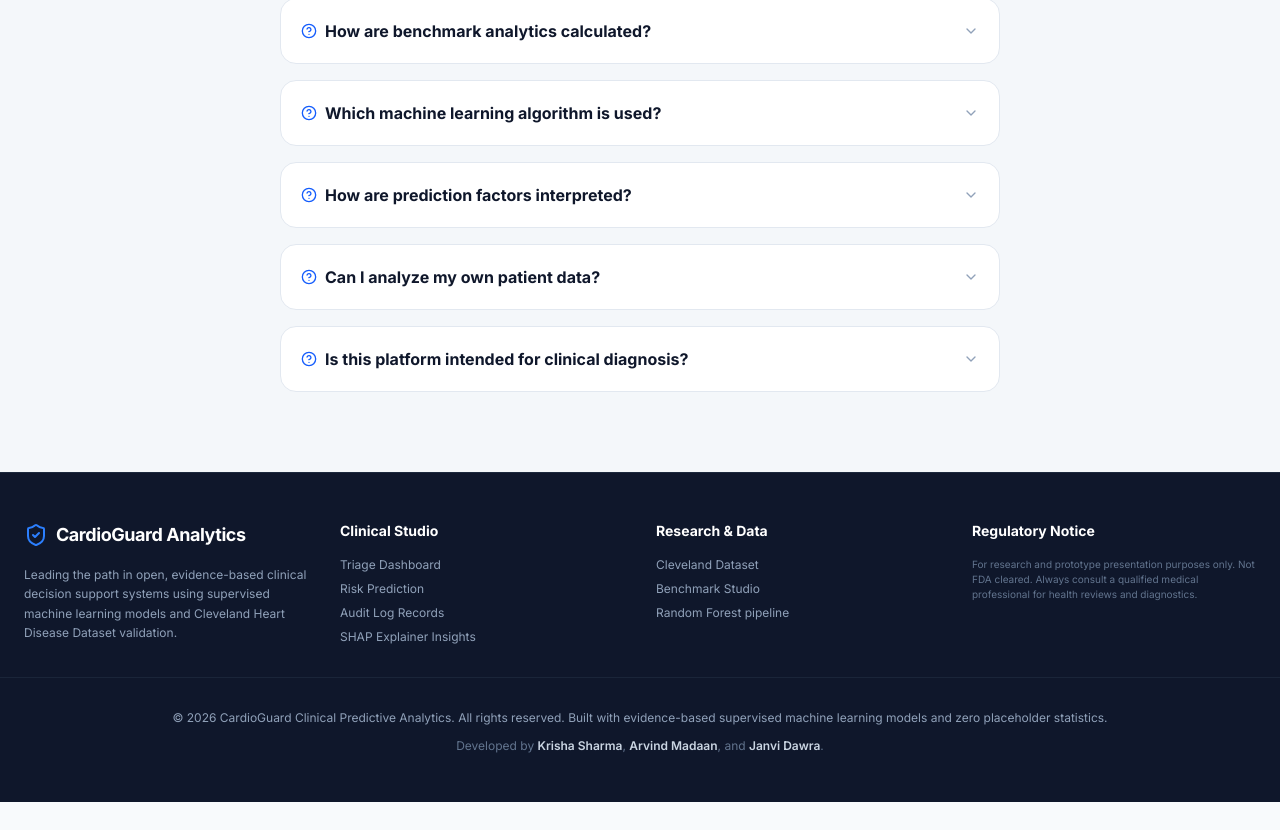
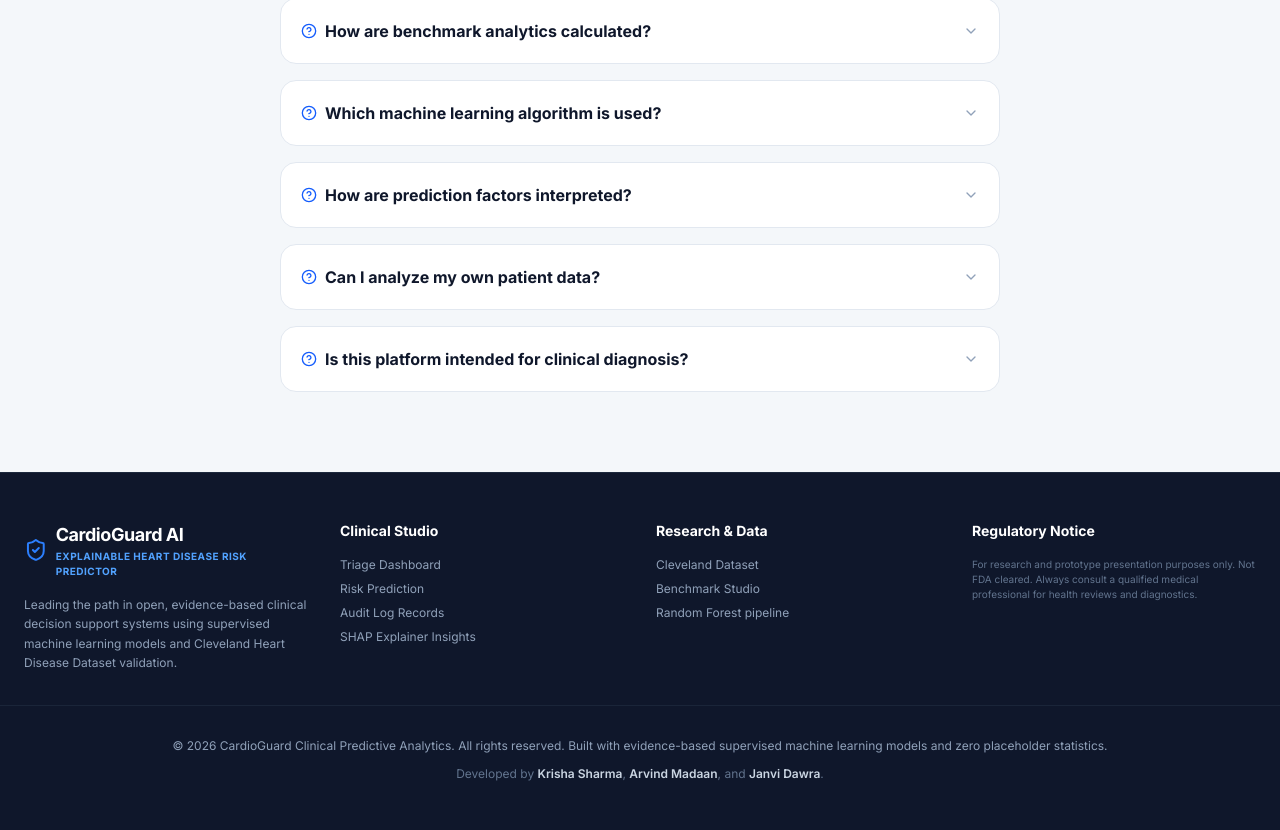
Before and after one commit to arvind040606/cardioguard-backend, a React (Vite) app in the folder frontend/: page / in a window 1280 px wide. Shown: the part 2566-3396 px from the top of the page. Before the commit the page ends 3368 px from the top, so only its background shows below. Built offline with nearby package versions, Linux system fonts and the light colour scheme; no server answers.

Commit message:
style: replace app branding everywhere with CardioGuard AI - Explainable Heart Disease Risk Predictor

```diff
--- a/frontend/index.html
+++ b/frontend/index.html
@@ -4,9 +4,9 @@
     <meta charset="UTF-8" />
     <link rel="icon" type="image/svg+xml" href="/favicon.svg" />
     <meta name="viewport" content="width=device-width, initial-scale=1.0" />
-    <meta name="description" content="CardioGuard Clinical Predictive Analytics Platform. Data-Driven cardiovascular risk estimation powered by supervised machine learning models validated on the Cleveland Heart Disease Dataset." />
+    <meta name="description" content="CardioGuard AI — Explainable Heart Disease Risk Predictor. Data-Driven cardiovascular risk estimation powered by supervised machine learning models validated on the Cleveland Heart Disease Dataset." />
     <meta name="keywords" content="Machine Learning, Predictive Analytics, Statistical Modeling, Clinical Decision Support, SHAP Explainability, Cardiovascular Risk Estimation" />
-    <title>CardioGuard — Clinical Predictive Analytics & Machine Learning Platform</title>
+    <title>CardioGuard AI — Explainable Heart Disease Risk Predictor</title>
   </head>
   <body>
     <div id="root"></div>
--- a/frontend/src/components/ReportTemplate.tsx
+++ b/frontend/src/components/ReportTemplate.tsx
@@ -52,8 +52,8 @@ export function ReportTemplate({ records, user }: ReportTemplateProps) {
                   <Logo className="h-12 w-12" />
                 </div>
                 <div>
-                  <h1 className="text-3xl font-black tracking-tight text-slate-900 m-0 leading-none">CardioGuard Analytics</h1>
-                  <p className="text-[11px] font-bold uppercase tracking-[0.2em] text-blue-600 mt-2">Data-Driven Cardiovascular Risk Estimation</p>
+                  <h1 className="text-3xl font-black tracking-tight text-slate-900 m-0 leading-none">CardioGuard AI</h1>
+                  <p className="text-[11px] font-bold uppercase tracking-[0.2em] text-blue-600 mt-2">Explainable Heart Disease Risk Predictor</p>
                   <p className="text-[10px] font-semibold text-slate-500 mt-1">Version 2.4.1 • Enterprise Edition</p>
                 </div>
               </div>
--- a/frontend/src/pages/LandingPage.tsx
+++ b/frontend/src/pages/LandingPage.tsx
@@ -381,7 +381,10 @@ export function LandingPage() {
           <div className="space-y-4">
             <div className="flex items-center gap-2 text-white">
               <ShieldCheck className="h-6 w-6 text-blue-500" />
-              <span className="font-bold text-lg tracking-tight">CardioGuard Analytics</span>
+              <div>
+                <span className="font-bold text-lg tracking-tight block">CardioGuard AI</span>
+                <span className="text-[10px] font-bold text-blue-400 uppercase tracking-wider block">Explainable Heart Disease Risk Predictor</span>
+              </div>
             </div>
             <p className="text-xs leading-relaxed">
               Leading the path in open, evidence-based clinical decision support systems using supervised machine learning models and Cleveland Heart Disease Dataset validation.
```
